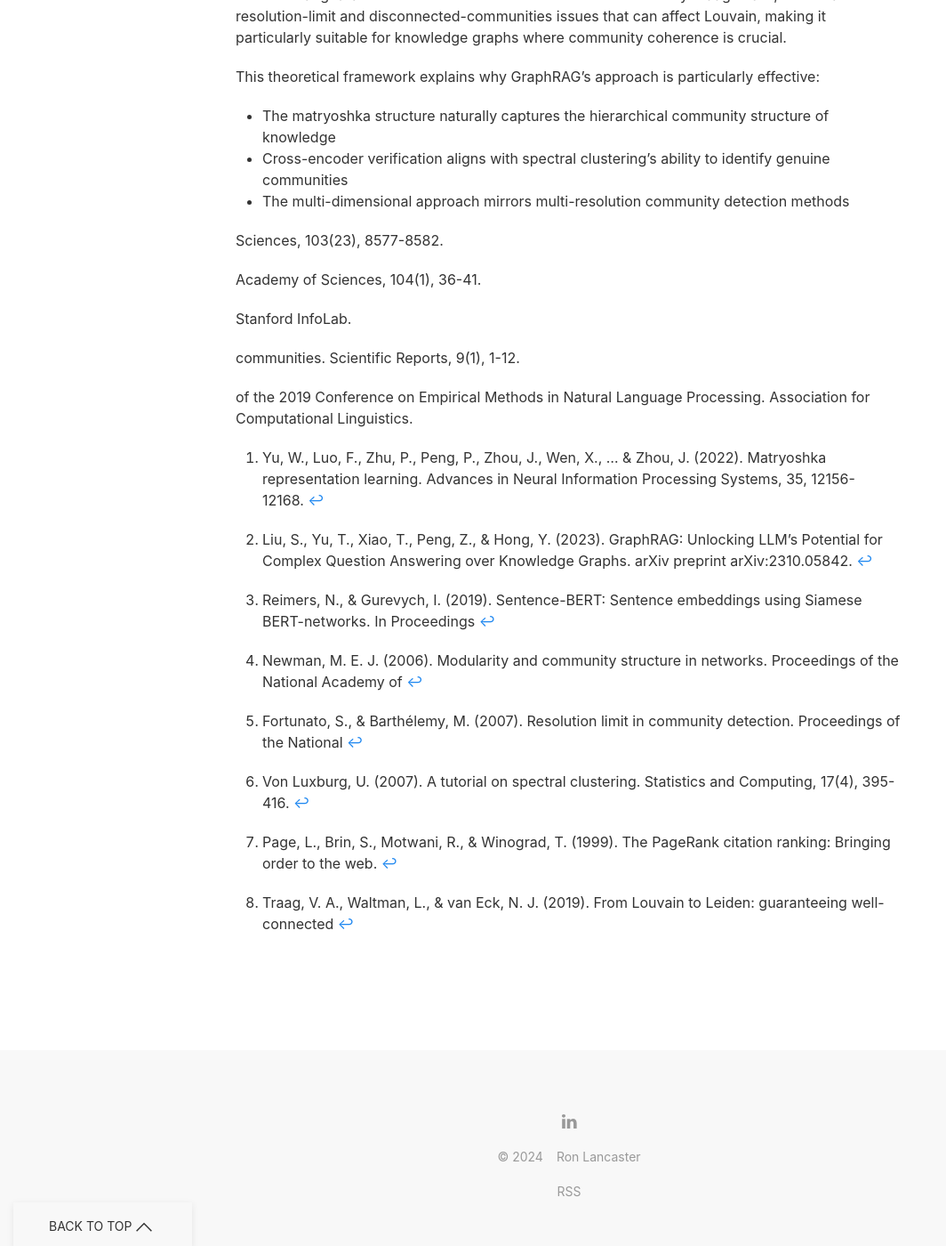
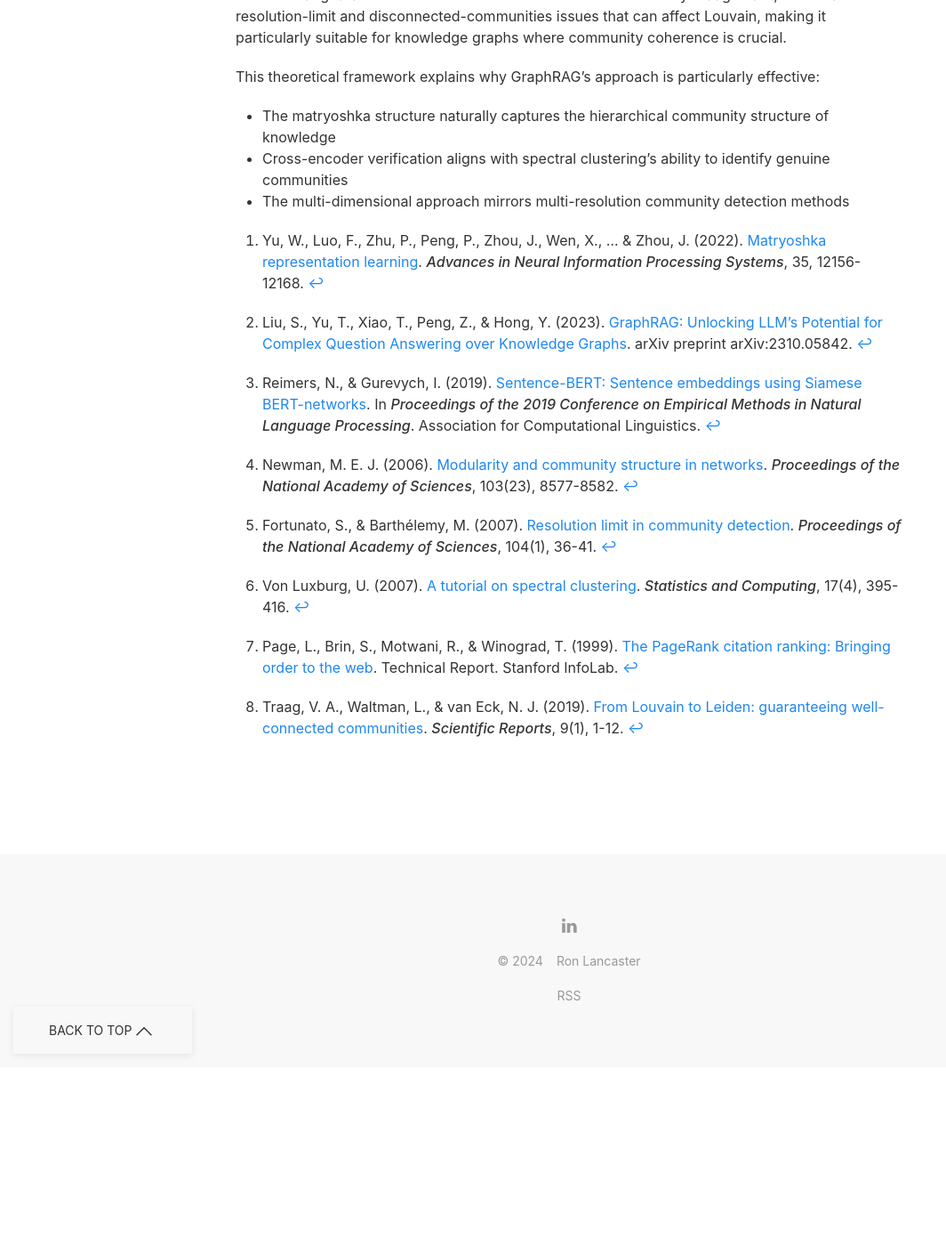
Before and after one commit to nyvyn/nyvyn.github.io, a Jekyll site: the page built from _notes/2024-12-24-graph-embeddings.markdown, in a window 1280 px wide and 1400 px high, scrolled down 4448 px. Shown: the whole window at 89% size, without its empty margins (0-1064 px from the left). Built offline with Jekyll 4.4.1, drawn with Linux system fonts in a browser that asks for light colours; after the commit the page ends 5647 px from its top, so only the background shows below that.

Commit message:
docs: Update references with hyperlinks and improved formatting for GitHub Pages

```diff
--- a/_notes/2024-12-24-graph-embeddings.markdown
+++ b/_notes/2024-12-24-graph-embeddings.markdown
@@ -177,24 +177,18 @@ This theoretical framework explains why GraphRAG's approach is particularly effe
 - Cross-encoder verification aligns with spectral clustering's ability to identify genuine communities
 - The multi-dimensional approach mirrors multi-resolution community detection methods
 
-[^1]: Yu, W., Luo, F., Zhu, P., Peng, P., Zhou, J., Wen, X., ... & Zhou, J. (2022). Matryoshka representation learning. Advances in Neural Information Processing Systems, 35, 12156-12168.
+[^1]: Yu, W., Luo, F., Zhu, P., Peng, P., Zhou, J., Wen, X., ... & Zhou, J. (2022). [Matryoshka representation learning](https://proceedings.neurips.cc/paper_files/paper/2022/hash/e614f646836aaed9f89ce58e837e2310-Abstract.html). *Advances in Neural Information Processing Systems*, 35, 12156-12168.
 
+[^3]: Newman, M. E. J. (2006). [Modularity and community structure in networks](https://doi.org/10.1073/pnas.0601602103). *Proceedings of the National Academy of Sciences*, 103(23), 8577-8582.
 
-[^3]: Newman, M. E. J. (2006). Modularity and community structure in networks. Proceedings of the National Academy of
-Sciences, 103(23), 8577-8582.
+[^4]: Fortunato, S., & Barthélemy, M. (2007). [Resolution limit in community detection](https://doi.org/10.1073/pnas.0605965104). *Proceedings of the National Academy of Sciences*, 104(1), 36-41.
 
-[^4]: Fortunato, S., & Barthélemy, M. (2007). Resolution limit in community detection. Proceedings of the National
-Academy of Sciences, 104(1), 36-41.
+[^5]: Von Luxburg, U. (2007). [A tutorial on spectral clustering](https://doi.org/10.1007/s11222-007-9033-z). *Statistics and Computing*, 17(4), 395-416.
 
-[^5]: Von Luxburg, U. (2007). A tutorial on spectral clustering. Statistics and Computing, 17(4), 395-416.
+[^6]: Page, L., Brin, S., Motwani, R., & Winograd, T. (1999). [The PageRank citation ranking: Bringing order to the web](http://ilpubs.stanford.edu:8090/422/). Technical Report. Stanford InfoLab.
 
-[^6]: Page, L., Brin, S., Motwani, R., & Winograd, T. (1999). The PageRank citation ranking: Bringing order to the web.
-Stanford InfoLab.
+[^7]: Traag, V. A., Waltman, L., & van Eck, N. J. (2019). [From Louvain to Leiden: guaranteeing well-connected communities](https://doi.org/10.1038/s41598-019-41695-z). *Scientific Reports*, 9(1), 1-12.
 
-[^7]: Traag, V. A., Waltman, L., & van Eck, N. J. (2019). From Louvain to Leiden: guaranteeing well-connected
-communities. Scientific Reports, 9(1), 1-12.
+[^8]: Reimers, N., & Gurevych, I. (2019). [Sentence-BERT: Sentence embeddings using Siamese BERT-networks](https://aclanthology.org/D19-1410/). In *Proceedings of the 2019 Conference on Empirical Methods in Natural Language Processing*. Association for Computational Linguistics.
 
-[^8]: Reimers, N., & Gurevych, I. (2019). Sentence-BERT: Sentence embeddings using Siamese BERT-networks. In Proceedings
-of the 2019 Conference on Empirical Methods in Natural Language Processing. Association for Computational Linguistics.
-
-[^9]: Liu, S., Yu, T., Xiao, T., Peng, Z., & Hong, Y. (2023). GraphRAG: Unlocking LLM's Potential for Complex Question Answering over Knowledge Graphs. arXiv preprint arXiv:2310.05842.
+[^9]: Liu, S., Yu, T., Xiao, T., Peng, Z., & Hong, Y. (2023). [GraphRAG: Unlocking LLM's Potential for Complex Question Answering over Knowledge Graphs](https://arxiv.org/abs/2310.05842). arXiv preprint arXiv:2310.05842.
```
